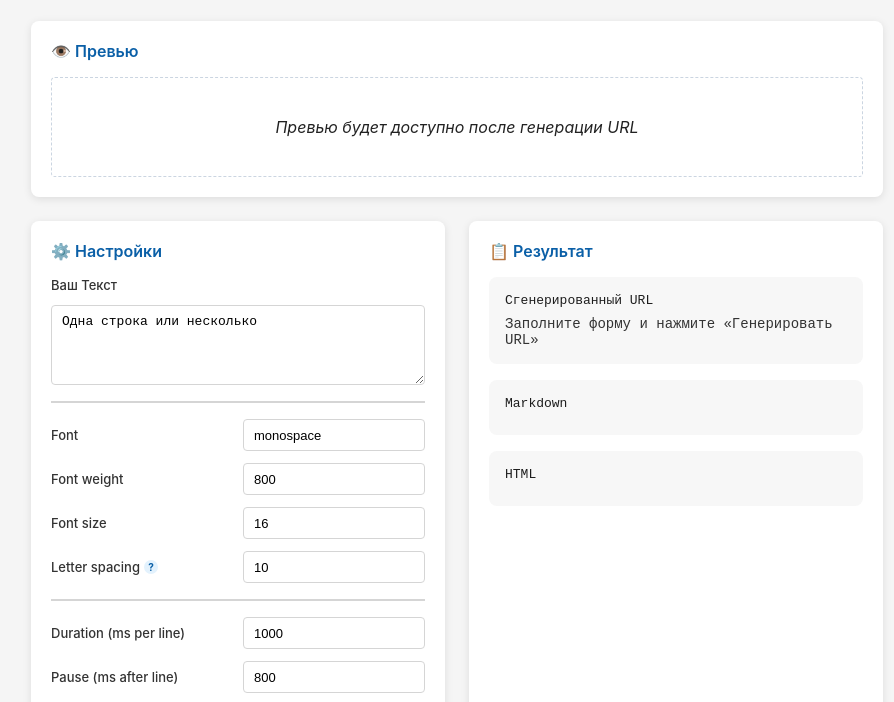
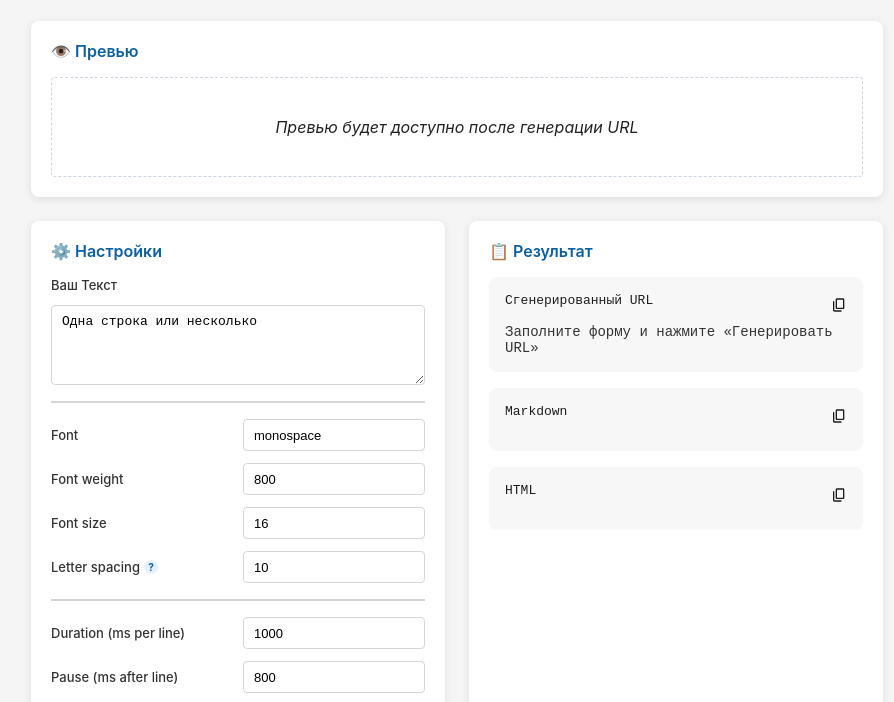
Before and after one commit to igorgmail/js-readme-typing-svg, a website: page client/pages/generator.html in a window 1280 px wide. Shown: the part 86-788 px from the top of the page, without its empty margins (183-1077 px from the left). Drawn offline with Linux system fonts and the light colour scheme.

Commit message:
feat: copy buttons

```diff
--- a/client/css/generate.css
+++ b/client/css/generate.css
@@ -200,6 +200,7 @@ body {
 
 .generator-actions {
 	display: flex;
+	justify-content: center;
 	gap: 12px;
 	margin-top: 20px;
 }
@@ -302,6 +303,96 @@ body {
   overflow-wrap: break-word;
 }
 
+.code-container__header {
+  display: flex;
+  align-items: center;
+  justify-content: space-between;
+  margin-bottom: 8px;
+}
+
+.code-container__copy {
+  cursor: pointer;
+  width: 16px;
+  min-width: 16px;
+  height: 16px;
+  position: relative;
+  display: inline-flex;
+  align-items: center;
+  justify-content: flex-end;
+  overflow: visible;
+  flex-shrink: 0;
+}
+
+.code-container__copy svg {
+  width: 16px;
+  height: 16px;
+  fill: #1d1d1d;
+  transition: fill 0.2s ease, opacity 0.2s ease;
+  display: block;
+}
+
+.code-container__copy:hover svg {
+  fill: #006ddf;
+}
+
+.code-container__copy:active {
+  transform: scale(0.7);
+}
+
+.code-container__copy::after {
+  content: 'COPIED';
+  position: absolute;
+  top: 50%;
+  right: 0;
+  transform: translateY(-50%);
+  white-space: nowrap;
+  font-size: 11px;
+  font-weight: 600;
+  color: #006ddf;
+  opacity: 0;
+  pointer-events: none;
+  z-index: 10;
+  font-family: -apple-system, BlinkMacSystemFont, 'Segoe UI', Roboto, Oxygen, Ubuntu, Cantarell, sans-serif;
+  line-height: 1;
+}
+
+.code-container__copy.copied svg {
+  opacity: 0;
+	cursor: default;
+	pointer-events: none;
+}
+
+.code-container__copy.copied::after {
+  animation: copyFeedback 1s ease-in-out;
+}
+
+@keyframes copyFeedback {
+  0% {
+    right: 0;
+    opacity: 0;
+  }
+  15% {
+    right: 0;
+    opacity: 1;
+  }
+  35% {
+    right: calc(100% + 50px);
+    opacity: 1;
+  }
+  50% {
+    right: calc(100% + 50px);
+    opacity: 1;
+  }
+  65% {
+    right: calc(100% + 50px);
+    opacity: 0;
+  }
+  100% {
+    right: 0;
+    opacity: 0;
+  }
+}
+
 .code-container .generator-output__label {
   color: #1d1d1d;
   margin-bottom: 8px;
--- a/client/js/generatePage.js
+++ b/client/js/generatePage.js
@@ -48,8 +48,11 @@ class GeneratorPage {
 			.querySelector('[data-js-action="generate"]')
 			.addEventListener('click', () => this.generate());
 		document
-			.querySelector('[data-js-action="copy"]')
-			.addEventListener('click', () => this.copy());
+			.querySelector('[data-js-action="reset"]')
+			.addEventListener('click', () => this.reset());
+			document
+			.querySelectorAll('.js-copy-btn')
+			.forEach(btn => btn.addEventListener('click', () => this.copy(btn)));
 	}
 
 	collectParams() {
@@ -162,7 +165,15 @@ class GeneratorPage {
 		this.preview.innerHTML = `<img src="${fullURL}" alt="SVG Preview" />`;
 	}
 
-	copy() {
+	copy(btn) {
+		const text = btn.closest('.code-container').querySelector('code').textContent;
+		navigator.clipboard.writeText(text).then(() => {
+			btn.classList.add('copied');
+			setTimeout(() => btn.classList.remove('copied'), 1000);
+		});
+	}
+
+	reset() {
 		if (!this.generatedURL) {
 			window.alert('⚠️ Сначала сгенерируйте URL');
 			return;
--- a/client/pages/generator.html
+++ b/client/pages/generator.html
@@ -145,7 +145,7 @@
 
         <div class="generator-actions">
           <button type="button" class="generator-actions__button generator-actions__button--primary" data-js-action="generate">Генерировать URL</button>
-          <button type="button" class="generator-actions__button generator-actions__button--secondary" data-js-action="copy">Копировать URL</button>
+          <button type="button" class="generator-actions__button generator-actions__button--secondary" data-js-action="reset">Сбросить</button>
         </div>
       </form>
     </section>
@@ -154,17 +154,41 @@
       <h2 class="generator-page__panel-title">📋 Результат</h2>
 
       <div class="code-container">
-        <span class="generator-output__label">Сгенерированный URL</span>
+        <div class="code-container__header">
+          <span class="generator-output__label">Сгенерированный URL</span>
+          <span class="code-container__copy js-copy-btn">
+            <svg focusable="false" aria-hidden="true" viewBox="0 0 24 24">
+              <path d="M15 20H5V7c0-.55-.45-1-1-1s-1 .45-1 1v13c0 1.1.9 2 2 2h10c.55 0 1-.45 1-1s-.45-1-1-1m5-4V4c0-1.1-.9-2-2-2H9c-1.1 0-2 .9-2 2v12c0 1.1.9 2 2 2h9c1.1 0 2-.9 2-2m-2 0H9V4h9z">
+              </path>
+            </svg>
+          </span>
+        </div>
         <pre><code data-js="url-output">Заполните форму и нажмите «Генерировать URL»</code></pre>
       </div>
 
       <div class="code-container">
-        <span class="generator-output__label">Markdown</span>
+        <div class="code-container__header">
+          <span class="generator-output__label">Markdown</span>
+          <span class="code-container__copy js-copy-btn">
+            <svg focusable="false" aria-hidden="true" viewBox="0 0 24 24">
+              <path d="M15 20H5V7c0-.55-.45-1-1-1s-1 .45-1 1v13c0 1.1.9 2 2 2h10c.55 0 1-.45 1-1s-.45-1-1-1m5-4V4c0-1.1-.9-2-2-2H9c-1.1 0-2 .9-2 2v12c0 1.1.9 2 2 2h9c1.1 0 2-.9 2-2m-2 0H9V4h9z">
+              </path>
+            </svg>
+          </span>
+        </div>
         <pre><code data-js="markdown-output"></code></pre>
       </div>
 
       <div class="code-container">
-        <span class="generator-output__label">HTML</span>
+        <div class="code-container__header">
+          <span class="generator-output__label">HTML</span>
+          <span class="code-container__copy js-copy-btn">
+            <svg focusable="false" aria-hidden="true" viewBox="0 0 24 24">
+              <path d="M15 20H5V7c0-.55-.45-1-1-1s-1 .45-1 1v13c0 1.1.9 2 2 2h10c.55 0 1-.45 1-1s-.45-1-1-1m5-4V4c0-1.1-.9-2-2-2H9c-1.1 0-2 .9-2 2v12c0 1.1.9 2 2 2h9c1.1 0 2-.9 2-2m-2 0H9V4h9z">
+              </path>
+            </svg>
+          </span>
+        </div>
         <pre><code data-js="html-output"></code></pre>
       </div>
 
```
